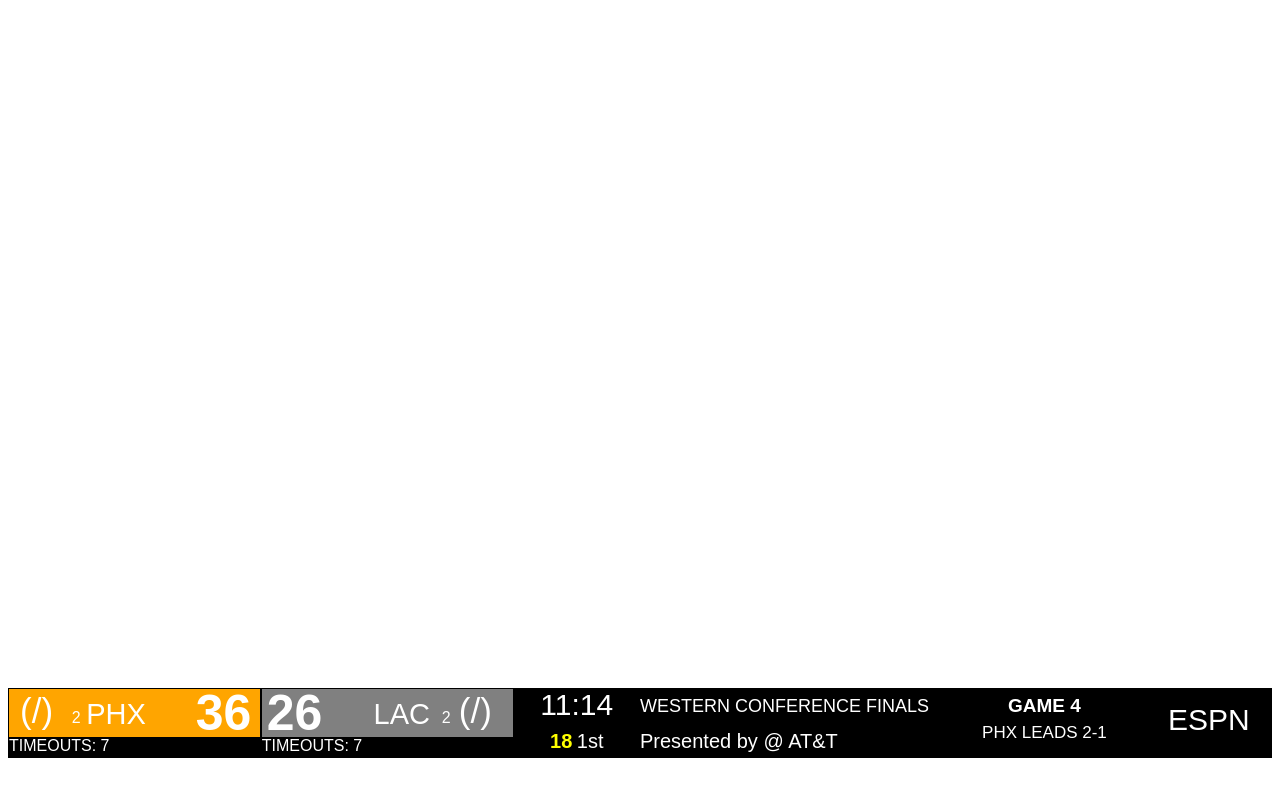
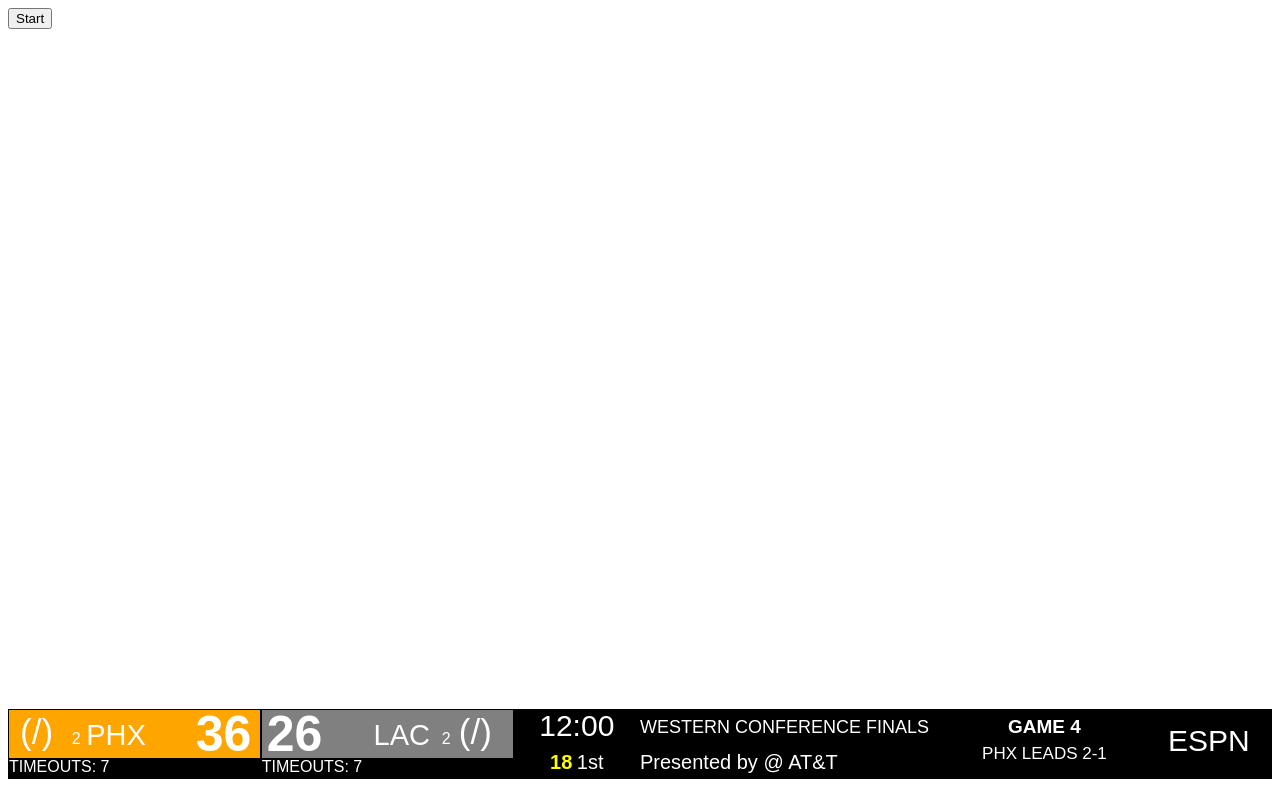
Before and after one commit to TaliSofiMato/scoreboard, a plain HTML site: page index.html in a window 1280 px wide. Drawn offline with Linux system fonts and the light colour scheme.

Commit message:
added start button

```diff
--- a/index.html
+++ b/index.html
@@ -1,5 +1,5 @@
  <link rel="stylesheet" href="style.css" >
-
+<button onclick="start()">Start</button>
  <div class="bar">
 
   <div class="main-item scores">
@@ -24,7 +24,7 @@
   </div>
 
   <div class="main-item time">
-    <div class="top-of-time">11:19</div>
+    <div class="top-of-time">12:00</div>
     <div class="bottom-of-time">
       <div class="shot-clock">18</div>
       <div class="game-quarter">1st</div>
@@ -46,7 +46,8 @@
 </div>
 
 <script>
-    let timer = setInterval(()=>{
+    let start = () => {
+      let timer = setInterval(()=>{
         let clock = document.getElementsByClassName("top-of-time")[0]
         let clockValue = clock.textContent
         let numbers = clockValue.split(':')
@@ -70,4 +71,6 @@
             clock.textContent = newTime
         }
     }, 1000)
+    }
+
 </script>
```
